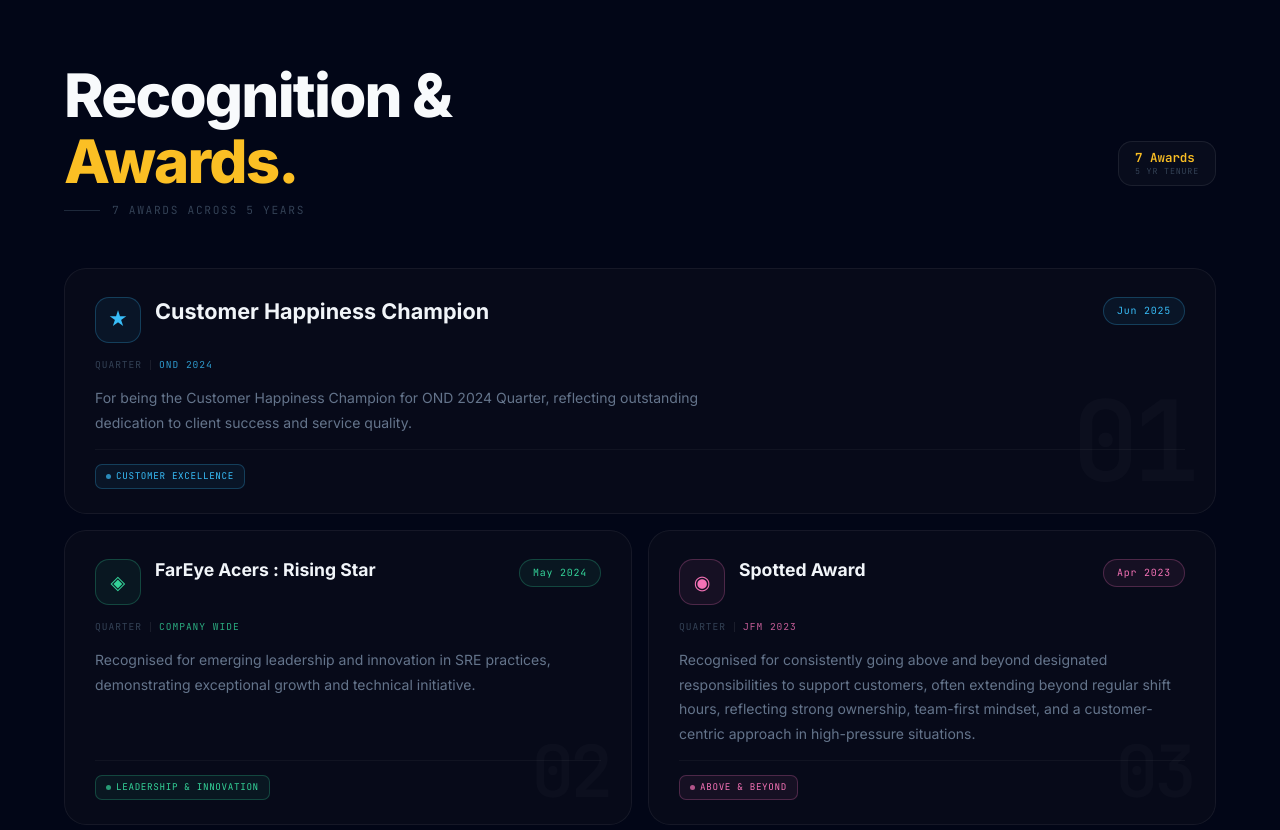
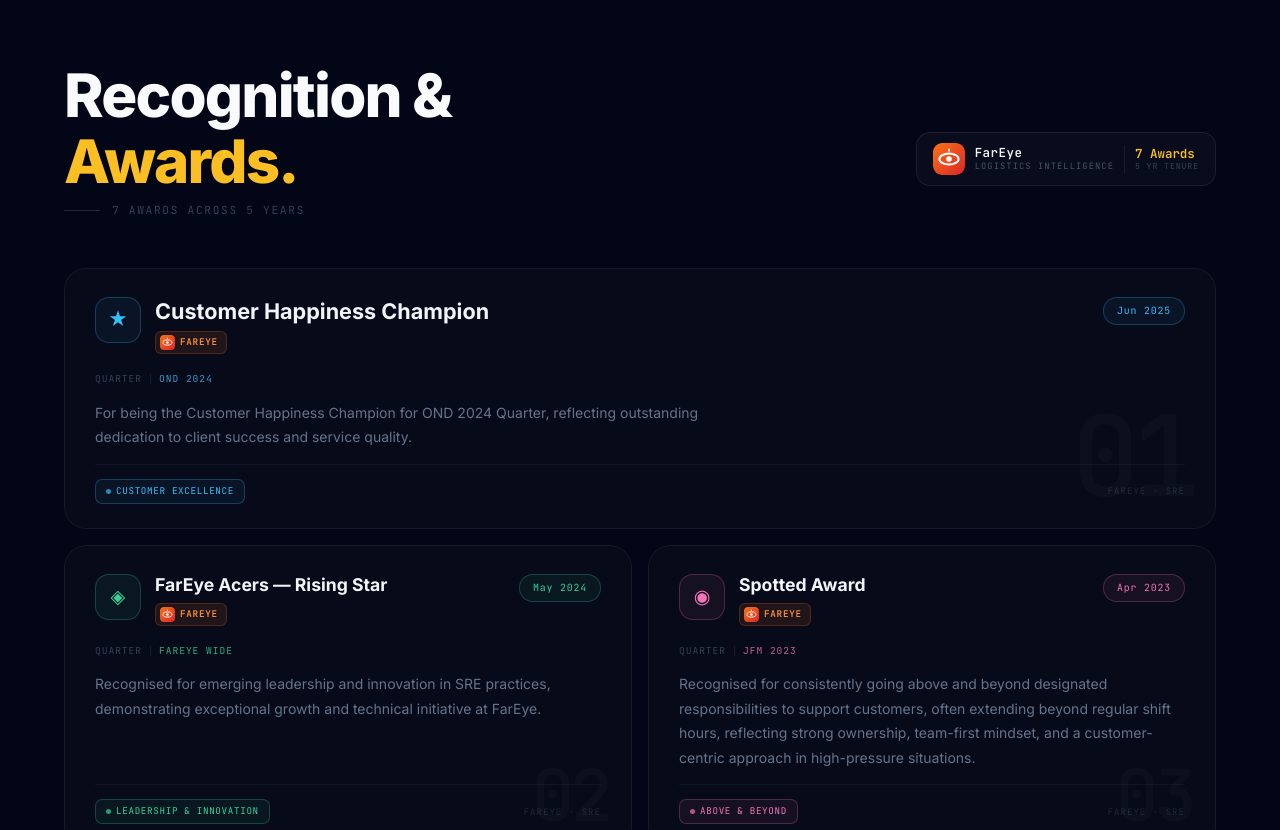
Before and after one commit to nishant-kamal/nishant-portfolio, a Next.js app: page / in a window 1280 px wide. Shown: the part 4820-5650 px from the top of the page. Built offline with nearby package versions, Linux system fonts and the light colour scheme.

Commit message:
Update Awards.js

```diff
--- a/components/Awards.js
+++ b/components/Awards.js
@@ -13,19 +13,21 @@ const awards = [
     glow: "rgba(56,189,248,.2)",
     icon: "★",
     tag: "Customer Excellence",
+    company: "FarEye",
     rank: "01",
   },
   {
     id: 2,
-    title: "FarEye Acers : Rising Star",
+    title: "FarEye Acers — Rising Star",
     period: "May 2024",
-    quarter: "Company Wide",
+    quarter: "FarEye Wide",
     description:
-      "Recognised for emerging leadership and innovation in SRE practices, demonstrating exceptional growth and technical initiative.",
+      "Recognised for emerging leadership and innovation in SRE practices, demonstrating exceptional growth and technical initiative at FarEye.",
     color: "#34d399",
     glow: "rgba(52,211,153,.2)",
     icon: "◈",
     tag: "Leadership & Innovation",
+    company: "FarEye",
     rank: "02",
   },
   {
@@ -39,6 +41,7 @@ const awards = [
     glow: "rgba(244,114,182,.2)",
     icon: "◉",
     tag: "Above & Beyond",
+    company: "FarEye",
     rank: "03",
   },
   {
@@ -52,6 +55,7 @@ const awards = [
     glow: "rgba(167,139,250,.2)",
     icon: "⬡",
     tag: "Customer Passion",
+    company: "FarEye",
     rank: "04",
   },
   {
@@ -65,6 +69,7 @@ const awards = [
     glow: "rgba(251,146,60,.2)",
     icon: "△",
     tag: "Problem Solving",
+    company: "FarEye",
     rank: "05",
   },
   {
@@ -78,6 +83,7 @@ const awards = [
     glow: "rgba(251,146,60,.2)",
     icon: "△",
     tag: "Technical Excellence",
+    company: "FarEye",
     rank: "06",
   },
   {
@@ -91,11 +97,47 @@ const awards = [
     glow: "rgba(251,191,36,.2)",
     icon: "☸",
     tag: "Customer-Centric",
+    company: "FarEye",
     rank: "07",
   },
 ];
 
+// FarEye real brand logo — orange eye/route mark
+function FarEyeLogo({ size = 28 }) {
+  return (
+    <svg width={size} height={size} viewBox="0 0 40 40" fill="none" aria-hidden="true">
+      {/* Background rounded rect */}
+      <rect width="40" height="40" rx="9" fill="url(#fe-grad)" />
+      {/* Stylised eye / route mark */}
+      <ellipse cx="20" cy="20" rx="12" ry="7" stroke="white" strokeWidth="2.5" fill="none"/>
+      <circle cx="20" cy="20" r="3.5" fill="white"/>
+      <line x1="20" y1="10" x2="20" y2="8" stroke="white" strokeWidth="2" strokeLinecap="round"/>
+      <defs>
+        <linearGradient id="fe-grad" x1="0" y1="0" x2="40" y2="40" gradientUnits="userSpaceOnUse">
+          <stop offset="0%" stopColor="#f97316"/>
+          <stop offset="100%" stopColor="#dc2626"/>
+        </linearGradient>
+      </defs>
+    </svg>
+  );
+}
 
+function FarEyeChipLogo({ size = 14 }) {
+  return (
+    <svg width={size} height={size} viewBox="0 0 40 40" fill="none" aria-hidden="true">
+      <rect width="40" height="40" rx="9" fill="url(#fe-chip-grad)" />
+      <ellipse cx="20" cy="20" rx="12" ry="7" stroke="white" strokeWidth="2.5" fill="none"/>
+      <circle cx="20" cy="20" r="3.5" fill="white"/>
+      <line x1="20" y1="10" x2="20" y2="8" stroke="white" strokeWidth="2" strokeLinecap="round"/>
+      <defs>
+        <linearGradient id="fe-chip-grad" x1="0" y1="0" x2="40" y2="40" gradientUnits="userSpaceOnUse">
+          <stop offset="0%" stopColor="#f97316"/>
+          <stop offset="100%" stopColor="#dc2626"/>
+        </linearGradient>
+      </defs>
+    </svg>
+  );
+}
 
 export default function Awards() {
   return (
@@ -126,7 +168,7 @@ export default function Awards() {
         }
         .aw-heading em { font-style: normal; color: #fbbf24; }
 
-        /* ── Count badge ── */
+        /* ── FarEye org badge ── */
         .aw-org-badge {
           display: inline-flex;
           align-items: center;
@@ -311,6 +353,35 @@ export default function Awards() {
         /* Hero title larger */
         .aw-card-wrap:first-child .aw-title { font-size: 1.35rem; }
 
+        /* FarEye inline company chip */
+        .aw-company-chip {
+          display: inline-flex;
+          align-items: center;
+          gap: 5px;
+          padding: 3px 8px 3px 4px;
+          border-radius: 6px;
+          background: rgba(249,115,22,0.1);
+          border: 1px solid rgba(249,115,22,0.22);
+          font-family: var(--font-mono, 'Courier New', monospace);
+          font-size: 0.58rem;
+          font-weight: 600;
+          color: #fb923c;
+          letter-spacing: 0.08em;
+          text-transform: uppercase;
+          transition: background 0.3s, border-color 0.3s;
+        }
+        .aw-card:hover .aw-company-chip {
+          background: rgba(249,115,22,0.16);
+          border-color: rgba(249,115,22,0.35);
+        }
+        .aw-company-dot {
+          width: 15px; height: 15px;
+          border-radius: 4px;
+          overflow: hidden;
+          display: flex; align-items: center; justify-content: center;
+          flex-shrink: 0;
+        }
+
         /* Period pill */
         .aw-period {
           font-family: var(--font-mono, 'Courier New', monospace);
@@ -399,6 +470,16 @@ export default function Awards() {
           background: rgba(255,255,255,0.04);
         }
 
+        .aw-footer-meta {
+          font-family: var(--font-mono, 'Courier New', monospace);
+          font-size: 0.56rem;
+          color: #1e293b;
+          letter-spacing: 0.12em;
+          text-transform: uppercase;
+          transition: color 0.4s;
+        }
+        .aw-card:hover .aw-footer-meta { color: #334155; }
+
         /* Mobile */
         @media (max-width: 600px) {
           .aw-card { padding: 22px 20px 18px; }
@@ -413,15 +494,23 @@ export default function Awards() {
         }
       `}</style>
 
-      {/* Heading + count badge */}
+      {/* Heading + FarEye org badge */}
       <div className="aw-head-row">
         <h2 id="awards-title" className="aw-heading">
           Recognition &<br />
           <em>Awards.</em>
         </h2>
 
-        <div className="aw-org-badge" title="Awards & Recognition">
-<div className="aw-org-stats">
+        <div className="aw-org-badge" title="All awards received at FarEye">
+          <div className="aw-org-logo">
+            <FarEyeLogo size={32} />
+          </div>
+          <div className="aw-org-text">
+            <span className="aw-org-name">FarEye</span>
+            <span className="aw-org-sub">Logistics Intelligence</span>
+          </div>
+          <div className="aw-org-divider" aria-hidden="true" />
+          <div className="aw-org-stats">
             <span className="aw-org-stat-val">7 Awards</span>
             <span className="aw-org-stat-label">5 yr tenure</span>
           </div>
@@ -452,7 +541,12 @@ export default function Awards() {
                   <div className="aw-icon-orb" aria-hidden="true">{a.icon}</div>
                   <div className="aw-title-group">
                     <div className="aw-title">{a.title}</div>
-
+                    <div className="aw-company-chip">
+                      <div className="aw-company-dot">
+                        <FarEyeChipLogo size={15} />
+                      </div>
+                      {a.company}
+                    </div>
                   </div>
                 </div>
                 <div className="aw-period">{a.period}</div>
@@ -471,7 +565,7 @@ export default function Awards() {
               {/* Footer */}
               <div className="aw-card-footer">
                 <span className="aw-tag">{a.tag}</span>
-
+                <span className="aw-footer-meta" aria-hidden="true">FarEye · SRE</span>
               </div>
             </div>
           </div>
```
